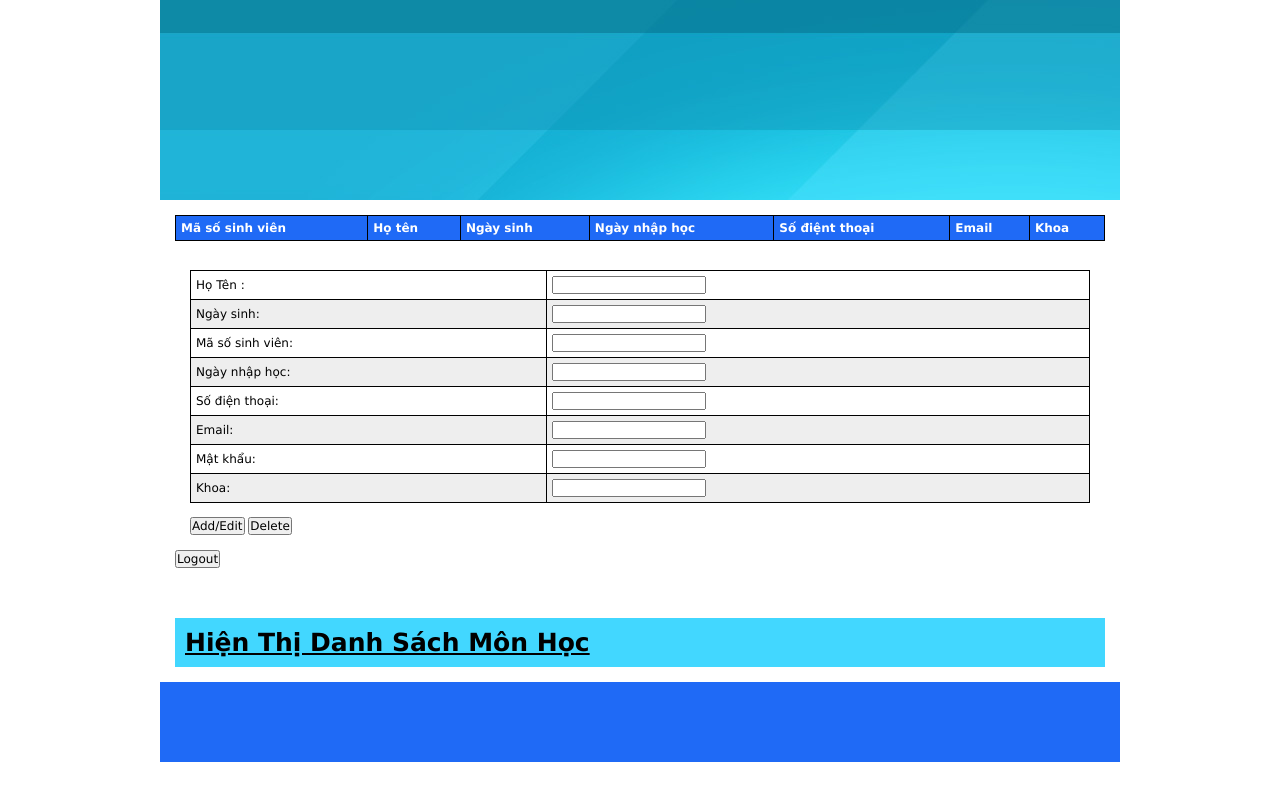
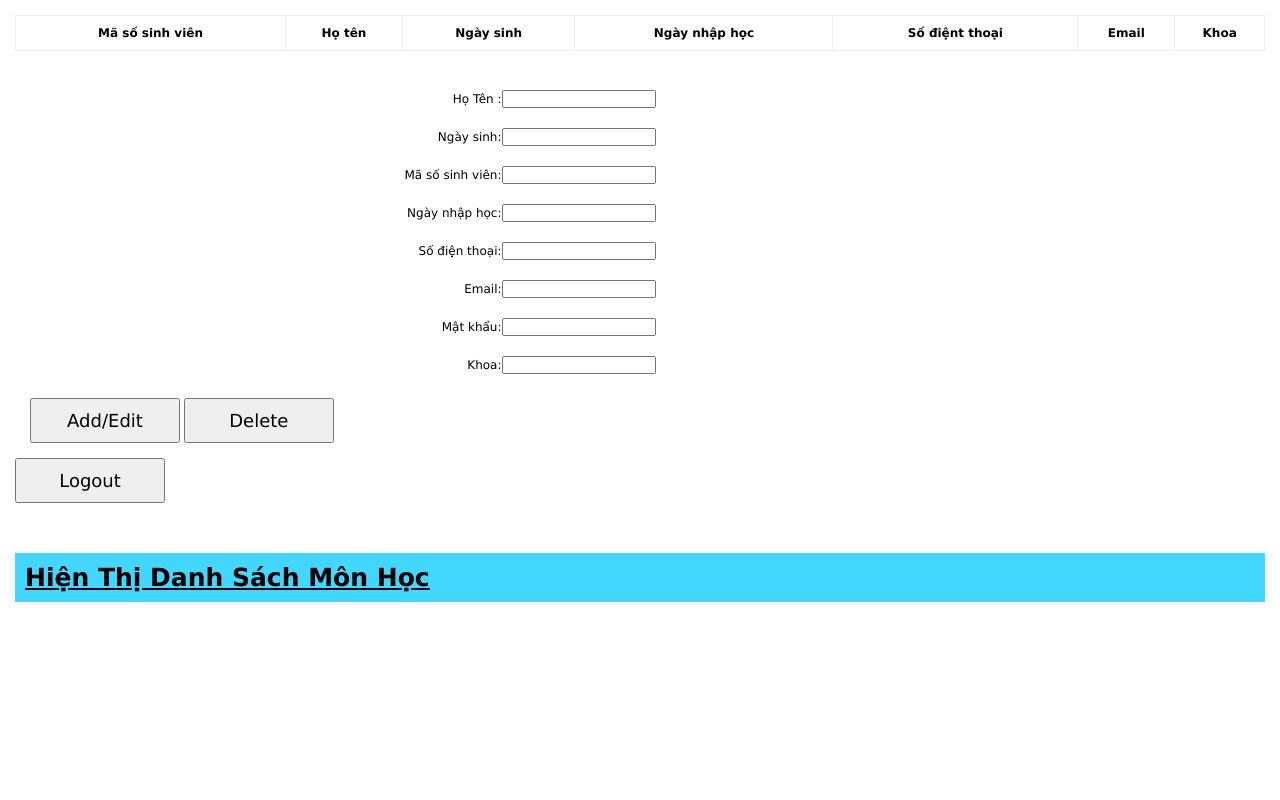
Before and after one commit to anhngh21/schoolmanager, a PHP site: page /userManager/student_manager.php in a window 1280 px wide. Run offline with PHP 8.4, Linux system fonts and the light colour scheme; the visitor is signed in with stand-in values (Sample User, id 1); data that the repository does not hold is empty.

Commit message:
modified CSS files

```diff
--- a/CSS/style.css
+++ b/CSS/style.css
@@ -5,80 +5,139 @@
     font-size: 12px;
     color:black;
 }
-#wraper{
-    width: 960px;
-    margin: 0 auto;
 
+#wraper {
+    margin:
+    0 auto;
 }
-.padded{
+
+.padded {
     padding: 15px;
 }
+
 .control-group {
     margin-bottom:20px;
+}
 
-}
 .control-label {
     float:left;
     width:160px;
     padding-top:5px;
     text-align:left;
 }
+
 .controls {
     display:inline-block;
     padding-left:20px;
     margin-left:180px;
     margin-left:0
 }
+
 #table_courses{
     padding: 15px;
 }
+
 table {
+    border: 1px;
     width:100%;
+    border-collapse: collapse;
+    text-align:center;
+    vertical-align:middle;
 }
-table, th, td {
-    border: 1px solid black;
-    border-collapse: collapse;
+
+td, th {
+    padding-top:10px;
+    padding-bottom: 10px;
 }
-th, td {
-    padding: 5px;
-    text-align: left;
+
+input[type=submit] {
+    font-size: 18px;
+    width: 150px;
+    height: 45px;
 }
-table tr:nth-child(even) {
-    background-color: #eee;
+
+#loginbut {
+    border: 1px solid #a1a1a1;
+    border-radius: 5px;
+    font-size: 13px;
+    width: 80px;
+    height: 25px;
 }
-table tr:nth-child(odd) {
-    background-color:#fff;
+.rboder {
+    border-radius: 7px;
 }
-table  th	{
-    background-color: #1F6AF6;
-    color: white;
-}
-#header {
-    height:200px;
-    background-color: #1F6AF6;
-    background-image: url('../images/header.jpg');
-    color: #000000;
-    text-align:left;
-    /* padding: 5px */
+#header {}
 
-}
-/* #nav{
-background-color: #FFFFFF;
-} */
 .titTable{
     margin-top: 50px;
     background-color: #42D7FF;
     padding: 10px;
 }
+
 .titTable h1 {
     font-size:25px;
 }
 
-#footer  {
-    height: 65px;
-    padding: 10px 0px 5px 0px;
-    background-color: #1F6AF6;
-    color:#FFFFFF;
-    text-align:center
+#footer { }
 
+.loginTable{
+    width: 300px;
+    border-style: solid;
+    border-width: 1px;
+    margin: 200px auto;
+    padding: 30px;
 }
+
+.login-control-group {
+    margin-bottom:9px;
+}
+
+.login-control-label {
+    display:block;
+    float:left;
+    width:100px;
+    text-align:left;
+}
+
+.login-control {
+    padding-left:20px;
+    margin-left:180px;
+    margin-left:0
+}
+
+.login-control-bn {
+    margin: 0px auto;
+    width: 46px;
+}
+
+.nhaplieu-control-group {
+    margin-bottom:9px;
+}
+
+.nhaplieu-control-label {
+    display:block;
+    float:left;
+    width:130px;
+    text-align:left;
+}
+
+.nhaplieu-control {
+    padding-left:20px;
+    margin-left:180px;
+    margin-left:0
+}
+
+.nhaplieu-tbLeft {
+    position: fixed;
+    right: 550px;
+    width: 50%;
+}
+.nhaplieu-tbRight {
+    float: right;
+    width: 50%;
+}
+
+#nhaplieu{
+    width: 960px;
+    margin: 9px auto;
+}
```
Also changed, not shown: CSS/menu.css (deleted, +0 -54 lines).
